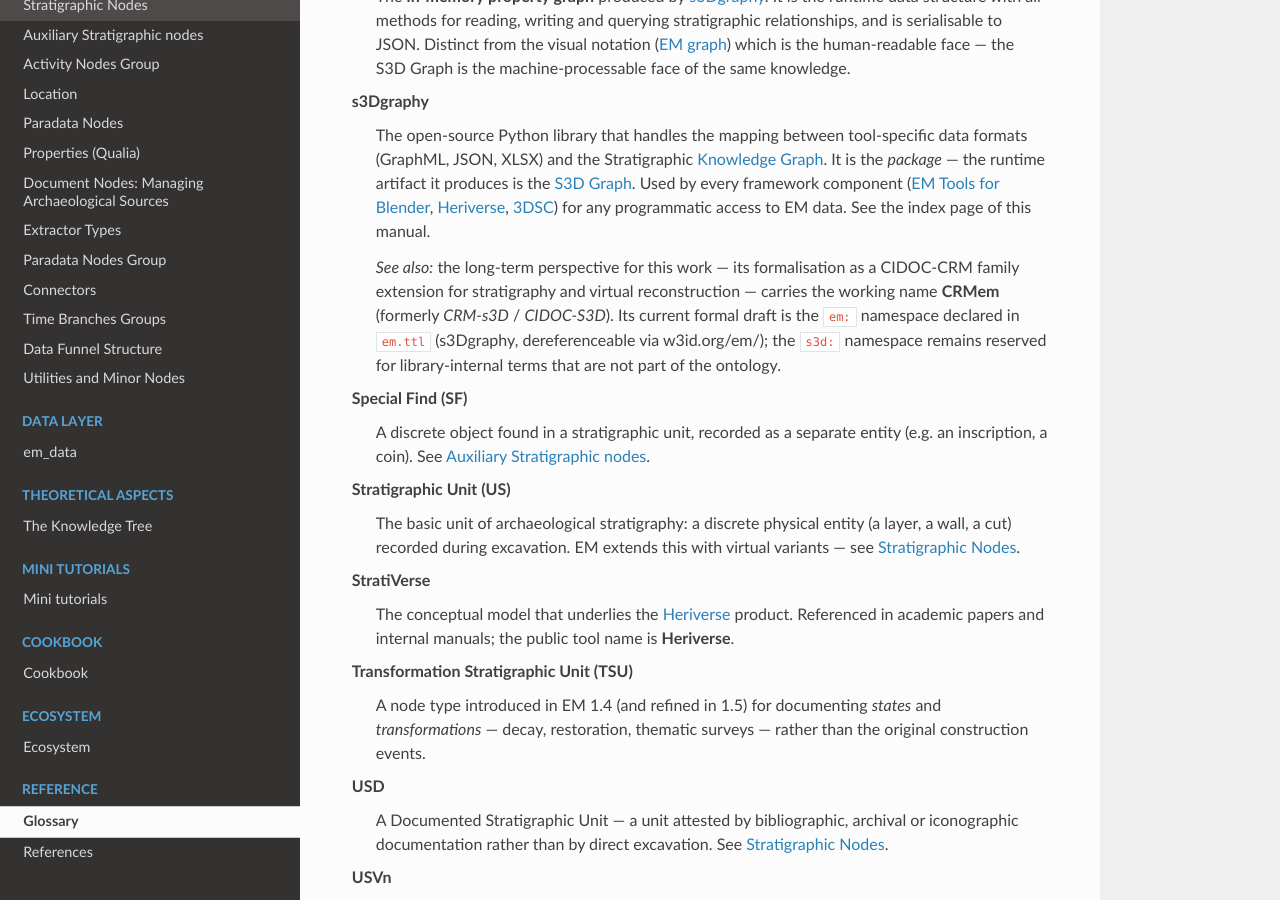
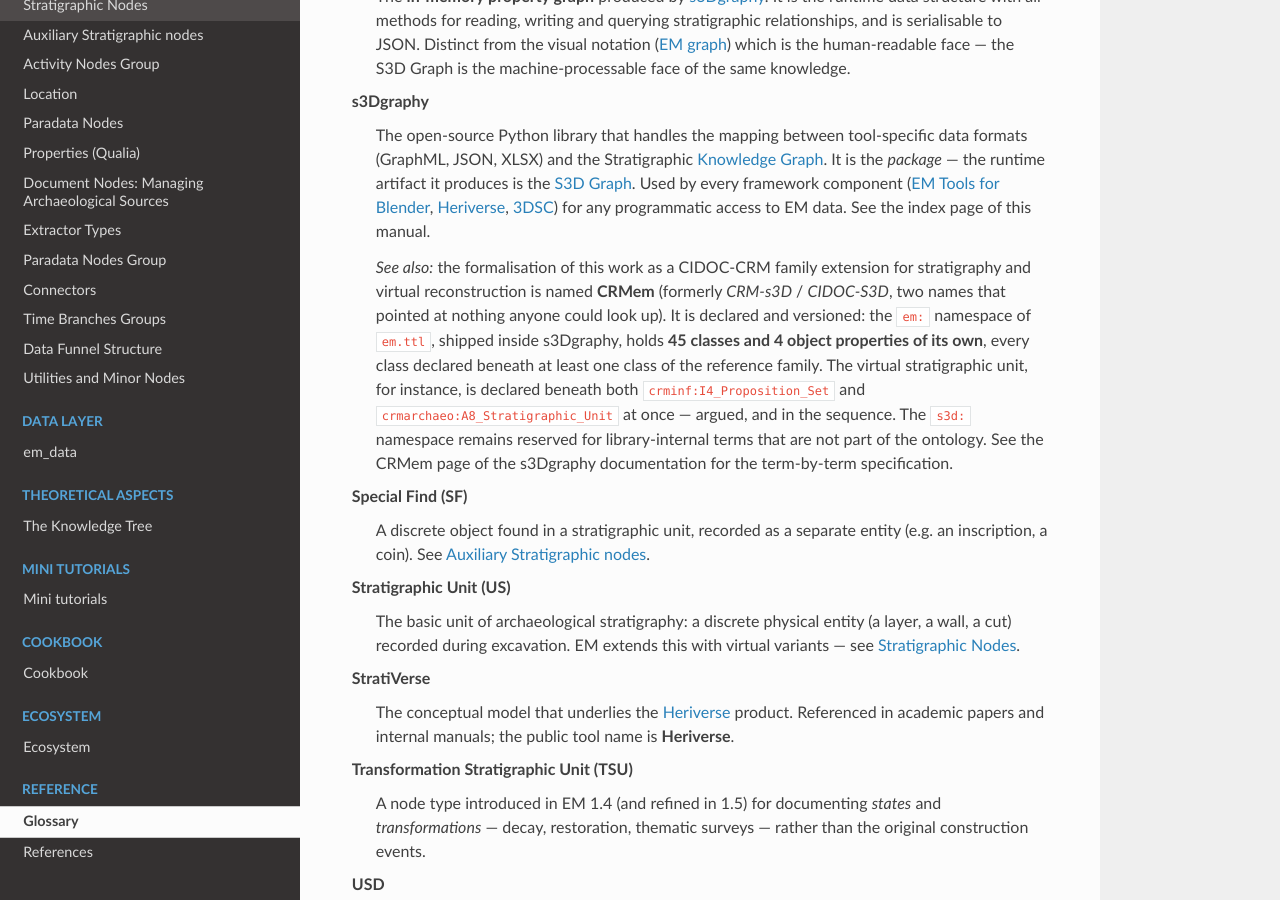
Before and after one commit to zalmoxes-laran/ExtendedMatrix-doc, a Sphinx documentation site: the page built from docs/glossary.rst, in a window 1280 px wide and 900 px high, scrolled down 2567 px. Built offline with Sphinx 7.4.7 and the Read the Docs theme 3.1.0, drawn with Linux system fonts in a browser that asks for light colours; pages that are not in the unit, such as notebooks, are missing from menus.

Commit message:
Clarify CRMem terminology in docs
This documentation update clarifies the CRMem naming and status across the glossary and location chapters, correcting the description of the formal extension and its current namespace/versioning. It also fixes the source-node documentation to describe the correct inverse CRM property direction for documented entities, and aligns the reStructuredText section underline lengths in the connectors chapter.

```diff
--- a/docs/glossary.rst
+++ b/docs/glossary.rst
@@ -177,14 +177,20 @@
       :term:`Heriverse`, :term:`3DSC`) for any programmatic access to
       EM data. See the index page of this manual.
 
-      *See also:* the long-term perspective for this work — its
-      formalisation as a CIDOC-CRM family extension for stratigraphy
-      and virtual reconstruction — carries the working name **CRMem**
-      (formerly *CRM-s3D* / *CIDOC-S3D*). Its current formal draft is
-      the ``em:`` namespace declared in ``em.ttl`` (s3Dgraphy,
-      dereferenceable via w3id.org/em/); the ``s3d:`` namespace
-      remains reserved for library-internal terms that are not part
-      of the ontology.
+      *See also:* the formalisation of this work as a CIDOC-CRM family
+      extension for stratigraphy and virtual reconstruction is named
+      **CRMem** (formerly *CRM-s3D* / *CIDOC-S3D*, two names that pointed
+      at nothing anyone could look up). It is declared and versioned: the
+      ``em:`` namespace of ``em.ttl``, shipped inside s3Dgraphy, holds
+      **45 classes and 4 object properties of its own**, every class
+      declared beneath at least one class of the reference family. The
+      virtual stratigraphic unit, for instance, is declared beneath both
+      ``crminf:I4_Proposition_Set`` and
+      ``crmarchaeo:A8_Stratigraphic_Unit`` at once — argued, and in the
+      sequence. The ``s3d:`` namespace remains reserved for
+      library-internal terms that are not part of the ontology. See the
+      CRMem page of the s3Dgraphy documentation for the term-by-term
+      specification.
 
    pyArchInit
       An open-source `QGIS <https://qgis.org>`_ plugin for archaeological data
--- a/docs/source_node.rst
+++ b/docs/source_node.rst
@@ -258,7 +258,9 @@
 Historical Documentation
 ~~~~~~~~~~~~~~~~~~~~~~
 :Getty AAT: `300343082 <http://vocab.getty.edu/aat/300343082>`_
-:CIDOC CRM: :class:`E31_Document` with property :property:`P70_documents`
+:CIDOC CRM: :class:`E31_Document`; the graph emits
+   :property:`P70i_is_documented_in` from the documented node to the document
+   (the inverse, so the subject is the thing being documented)
 :Dublin Core: ``dcterms:source``
 
 * **Archival Documents**
```
Also changed, not shown: docs/connectors.rst (+10 -10 lines), docs/location.rst (+8 -5 lines).
